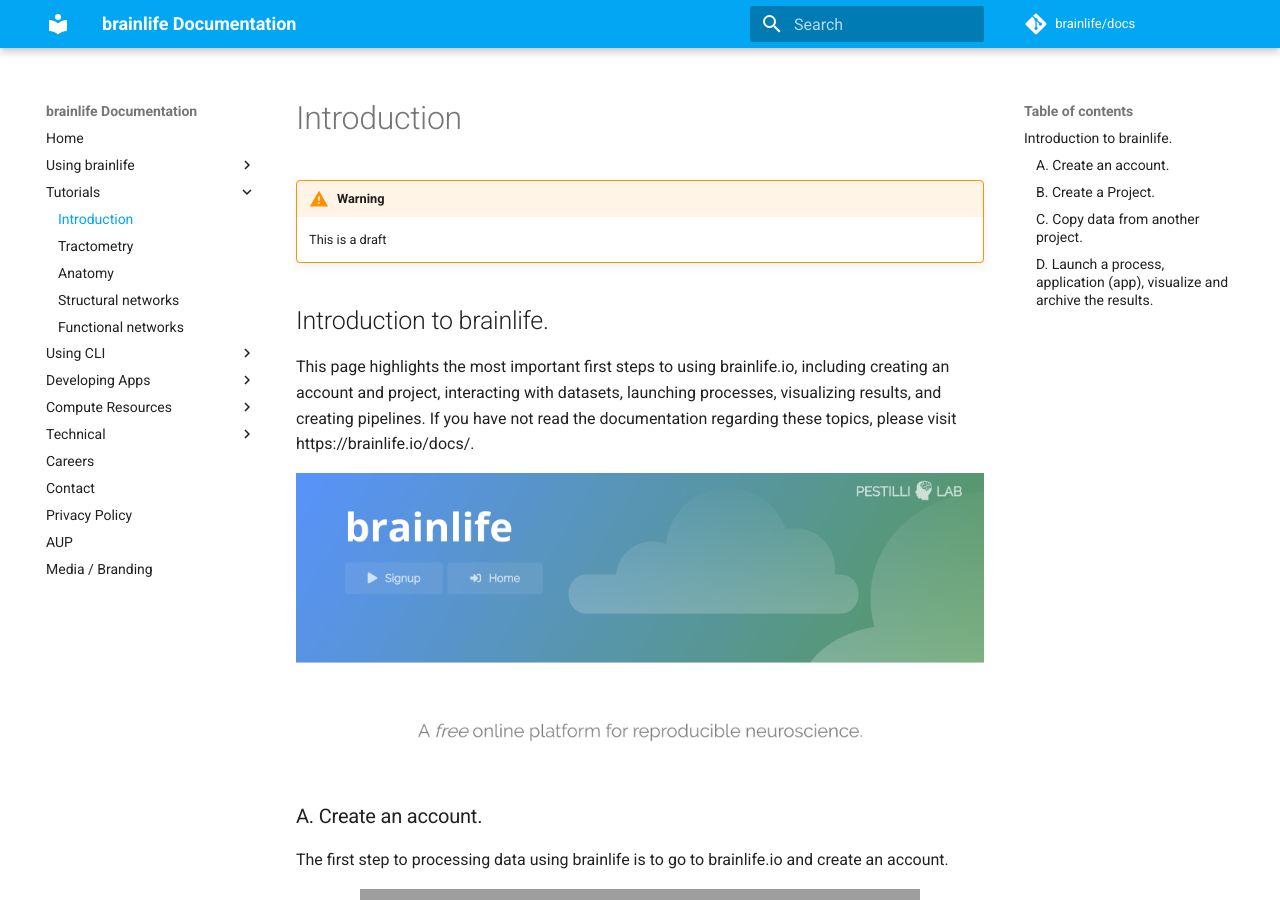
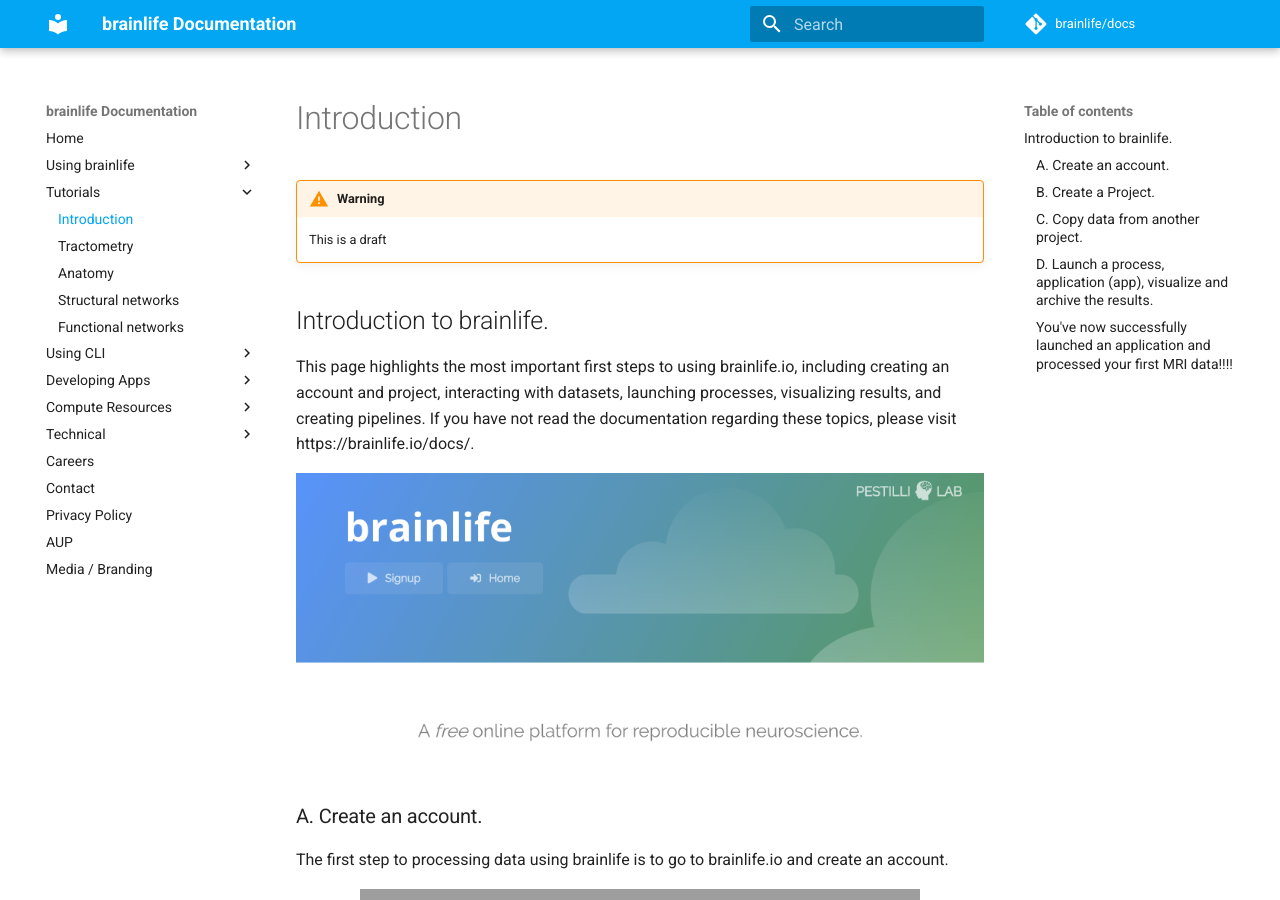
Before and after one commit to brainlife/docs, an MkDocs documentation site: the page built from docs/tutorial/introduction-to-brainlife.md, in a window 1280 px wide and 900 px high. Built offline with MkDocs 1.6.1 and Material for MkDocs 9.7.7, drawn with Linux system fonts in a browser that asks for light colours; comment, search, counter and statistics services are not loaded; grey boxes are pictures that could not be loaded.

Commit message:
Update introduction-to-brainlife.md

```diff
--- a/docs/tutorial/introduction-to-brainlife.md
+++ b/docs/tutorial/introduction-to-brainlife.md
@@ -124,7 +124,7 @@
 
 ![Archive-output](/docs/img/archive-freesurfer-outputs.png)
 
-You've now successfully launched an application and processed your first MRI data!!!!
+### You've now successfully launched an application and processed your first MRI data!!!!
 
 <!---
 ### E. Launch pipelines to efficiently and accurately process entire datasets.
```
